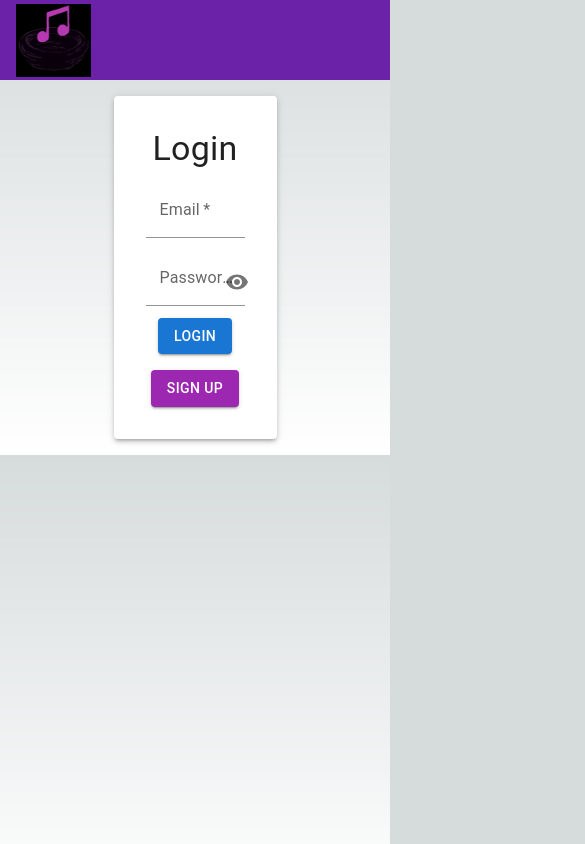
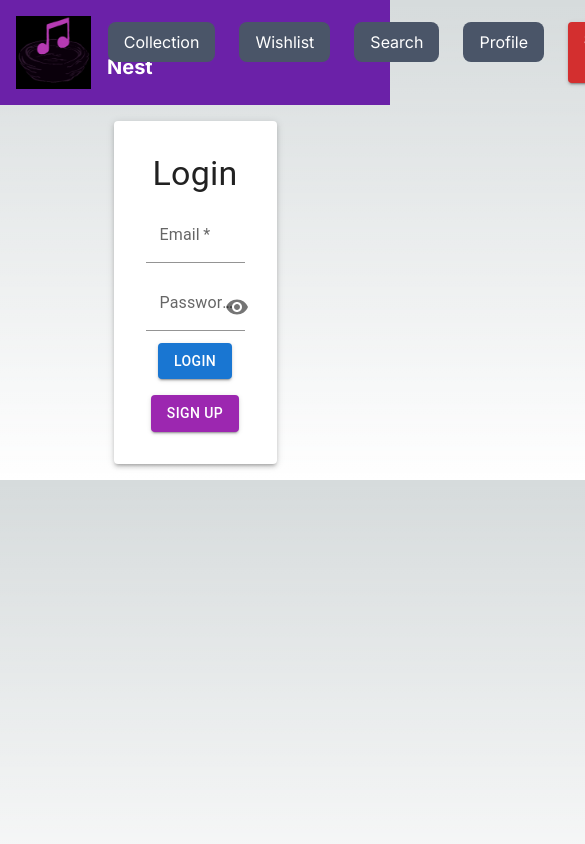
Before and after one commit to BrendanD7/Rhythm_Nest, a Next.js app in the folder Rhythm_Nest/: page /login in a window 390 px wide. Shown: the top 844 px of the page, 585 px wide, since content can reach past the window. Built offline with nearby package versions, Linux system fonts and the light colour scheme; no server answers.

Commit message:
Added Delete function

```diff
--- a/Rhythm_Nest/src/app/Components/navigation/Music/Tracklist.tsx
+++ b/Rhythm_Nest/src/app/Components/navigation/Music/Tracklist.tsx
@@ -1,15 +1,20 @@
 import React from "react";
-import { Dialog, DialogTitle, DialogContent, Button } from "@mui/material";
+import { Dialog, DialogTitle, DialogContent, Button, Box } from "@mui/material";
+import {deleteItem} from "../../../pages/api/collection";
 
 interface TracklistDialogProps {
   open: boolean;
   onClose: () => void;
   selectedAlbum: MusicData | null;
+  userUid: string | null;
+  location: string;
+  onDeleteSuccess: () => void;
 }
 
 interface MusicData {
   albumName: string;
   artistName: string;
+  albumFormat: string;
   tracklist: Track[];
 }
 
@@ -18,14 +23,21 @@ interface Track {
   duration: string;
 }
 
-const TracklistDialog: React.FC<TracklistDialogProps> = ({ open, onClose, selectedAlbum }) => {
+const TracklistDialog: React.FC<TracklistDialogProps> = ({ open, onClose, selectedAlbum, userUid, location, onDeleteSuccess }) => {
+    const handleRemove = async () => {
+        if(selectedAlbum !== null && userUid !== null){
+            await deleteItem(selectedAlbum.albumName, selectedAlbum.artistName, selectedAlbum.albumFormat, userUid, location);
+            onDeleteSuccess();
+        }
+        onClose();
+    };
   return (
-    <Dialog open={open} onClose={onClose}>
+    <Dialog open={open} onClose={onClose} fullWidth>
       {selectedAlbum && (
         <>
           <DialogTitle sx={{ display: 'flex', justifyContent: 'space-between', alignItems: 'center' }}>
             {selectedAlbum.albumName} - {selectedAlbum.artistName}
-            <Button onClick={onClose} color="primary" style={{ minWidth: 'unset', padding: '6px' }}>
+            <Button onClick={onClose} color="primary" variant="contained" style={{ minWidth: 'unset', padding: '6px', marginLeft:"10px"}}>
               Close
             </Button>
           </DialogTitle>
@@ -37,6 +49,9 @@ const TracklistDialog: React.FC<TracklistDialogProps> = ({ open, onClose, select
                 </li>
               ))}
             </ul>
+            <Box display="flex" justifyContent="center">
+              <Button variant="contained" color="error" onClick={handleRemove} style={{ marginTop: "10px" }}>Delete</Button>
+            </Box>
           </DialogContent>
         </>
       )}
--- a/Rhythm_Nest/src/app/Components/navigation/navbar/NavBar.tsx
+++ b/Rhythm_Nest/src/app/Components/navigation/navbar/NavBar.tsx
@@ -16,11 +16,13 @@ const NavBar = () => {
         }
     };
     return (
-        <div className="w-full h-20 bg-purple-800 stick top-0">
-            <div className="container mx-auto px-4 h-full">
-                <div className="flex justify-between items-center h-full">
-                    <Image src={logo} alt="Rhythm Nest" width={75}/>
-                    <ul className="hidden md:flex gap-x-6 text-white">
+        <div className="bg-purple-800">
+            <div className="container mx-auto px-4 py-4 flex items-center justify-between">
+                <div className="flex items-center">
+                    <Image src={logo} alt="Rhythm Nest" width={75} height={75}/>
+                    <h1 className="text-white text-xl font-bold ml-4">Rhythm Nest</h1>
+                </div>
+                <ul className="flex gap-x-6 text-white">
                         <li>
                             <Link href="/collection">
                                 <p className="linkButton">Collection</p>
@@ -45,7 +47,6 @@ const NavBar = () => {
                             <Button className="linkButton" variant="contained" color="error" onClick={handleSignout}>Sign out</Button>
                         </li>
                     </ul>
-                </div>
             </div>
         </div>
     );
--- a/Rhythm_Nest/src/app/collection/page.tsx
+++ b/Rhythm_Nest/src/app/collection/page.tsx
@@ -1,10 +1,9 @@
 "use client"
 import React, { useState, useEffect } from "react";
 import { useAuth } from "../context/AuthContext";
-import { Fab, Dialog, DialogTitle, DialogContent, TextField, Button, Select, MenuItem, SelectChangeEvent, FormControl, InputLabel, DialogActions } from "@mui/material";
+import { Fab, Typography, SelectChangeEvent} from "@mui/material";
 import { useRouter } from "next/navigation";
 import AddIcon from "@mui/icons-material/Add";
-import CloseIcon from "@mui/icons-material/Close";
 import { addAlbumCollection, getUserCollection } from "../pages/api/collection";
 import SearchIcon from "@mui/icons-material/Search";
 import MusicList from "../Components/navigation/Music/MusicList";
@@ -147,7 +146,12 @@ const Collection = () => {
 
     return (
         <div style={{ display: "flex", justifyContent: "center", marginTop: "1rem" }}>
-            <MusicList musicList={filteredMusicList} handleMusicItemClick={handleMusicItemClick} />
+            <div>
+                <Typography variant="h3" gutterBottom style={{textAlign: "center"}}>
+                    Collection
+                </Typography>
+                <MusicList musicList={filteredMusicList} handleMusicItemClick={handleMusicItemClick} />
+            </div>
             <Fab color="primary" aria-label="search" onClick={handleSearchFabClick} style={{ position: "absolute", bottom: "20px", left: "20px" }}>
                 <SearchIcon />
             </Fab>
@@ -172,6 +176,9 @@ const Collection = () => {
                 open={openTracklist}
                 onClose={handleCloseTracklist}
                 selectedAlbum={selectedAlbum}
+                userUid={user.uid}
+                location={"Collection"}
+                onDeleteSuccess={fetchData}
             />
             <SearchDialog
                 open={openSearchDialog}
--- a/Rhythm_Nest/src/app/pages/api/collection.ts
+++ b/Rhythm_Nest/src/app/pages/api/collection.ts
@@ -1,5 +1,5 @@
 import firebase_app from "../../firebase/config";
-import { getFirestore, collection, doc, setDoc, query, getDocs } from "firebase/firestore";
+import { getFirestore, collection, doc, setDoc, query, getDocs, deleteDoc } from "firebase/firestore";
 import { SpotifyApi } from "@spotify/web-api-ts-sdk";
 
 const db = getFirestore(firebase_app);
@@ -139,3 +139,18 @@ export async function addAlbumWishlist(albumName: string, artistName: string, al
   const newAlbumRef = doc(userCollectionRef);
   await setDoc(newAlbumRef, albumData);
 }
+
+export async function deleteItem(albumName: string, artistName: string, albumFormat: string, userUid: string, location: string){
+  try{
+    let collectionRef = collection(db, `Users/${userUid}/${location}`);
+    const querySnapshot = await getDocs(collectionRef);
+    querySnapshot.forEach(async (doc) => {
+      const data = doc.data();
+      if(data.albumName === albumName && data.artistName === artistName && data.albumFormat === albumFormat){
+        await deleteDoc(doc.ref);
+      }
+    });
+  }catch(error){
+    console.error("Error deleting item", error);
+  }
+}
--- a/Rhythm_Nest/src/app/wishlist/page.tsx
+++ b/Rhythm_Nest/src/app/wishlist/page.tsx
@@ -1,7 +1,7 @@
 "use client"
 import React, { useState, useEffect } from "react";
 import { useAuth } from "../context/AuthContext";
-import { Fab, SelectChangeEvent } from "@mui/material";
+import { Fab, SelectChangeEvent, Typography } from "@mui/material";
 import { useRouter } from "next/navigation";
 import AddIcon from "@mui/icons-material/Add";
 import { addAlbumWishlist, getUserWishlist } from "../pages/api/collection"
@@ -138,6 +138,10 @@ const Wishlist = () => {
         );
     }
 
+    const handleDeleteSuccess = () => {
+      fetchData();
+    };
+
     useEffect(() => {
         if(user.uid === null || user.email === null){
             router.push("/login");
@@ -147,7 +151,12 @@ const Wishlist = () => {
 
     return (
         <div style={{ display: "flex", justifyContent: "center", marginTop: "1rem" }}>
-            <MusicList musicList={musicList} handleMusicItemClick={handleMusicItemClick} />
+          <div>
+              <Typography variant="h3" gutterBottom style={{textAlign: "center"}}>
+                Wishlist
+              </Typography>
+              <MusicList musicList={filteredMusicList} handleMusicItemClick={handleMusicItemClick}/>
+          </div>
             <Fab color="primary" aria-label="search" onClick={handleSearchFabClick} style={{ position: "absolute", bottom: "20px", left: "20px" }}>
                 <SearchIcon />
             </Fab>
@@ -171,6 +180,9 @@ const Wishlist = () => {
                 open={openTracklist}
                 onClose={handleCloseTracklist}
                 selectedAlbum={selectedAlbum}
+                userUid={user.uid}
+                location={"Wishlist"}
+                onDeleteSuccess={fetchData}
             />
             <SearchDialog
                 open={openSearchDialog}
```
